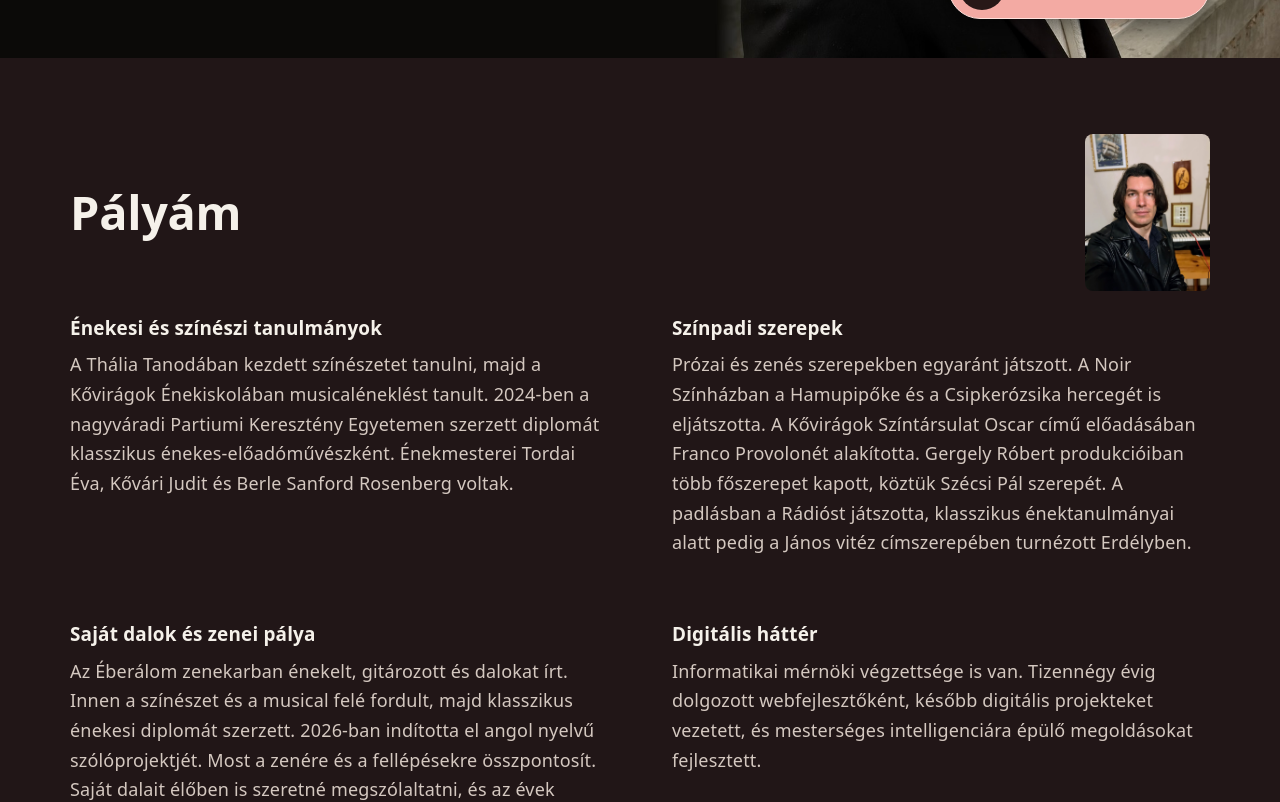
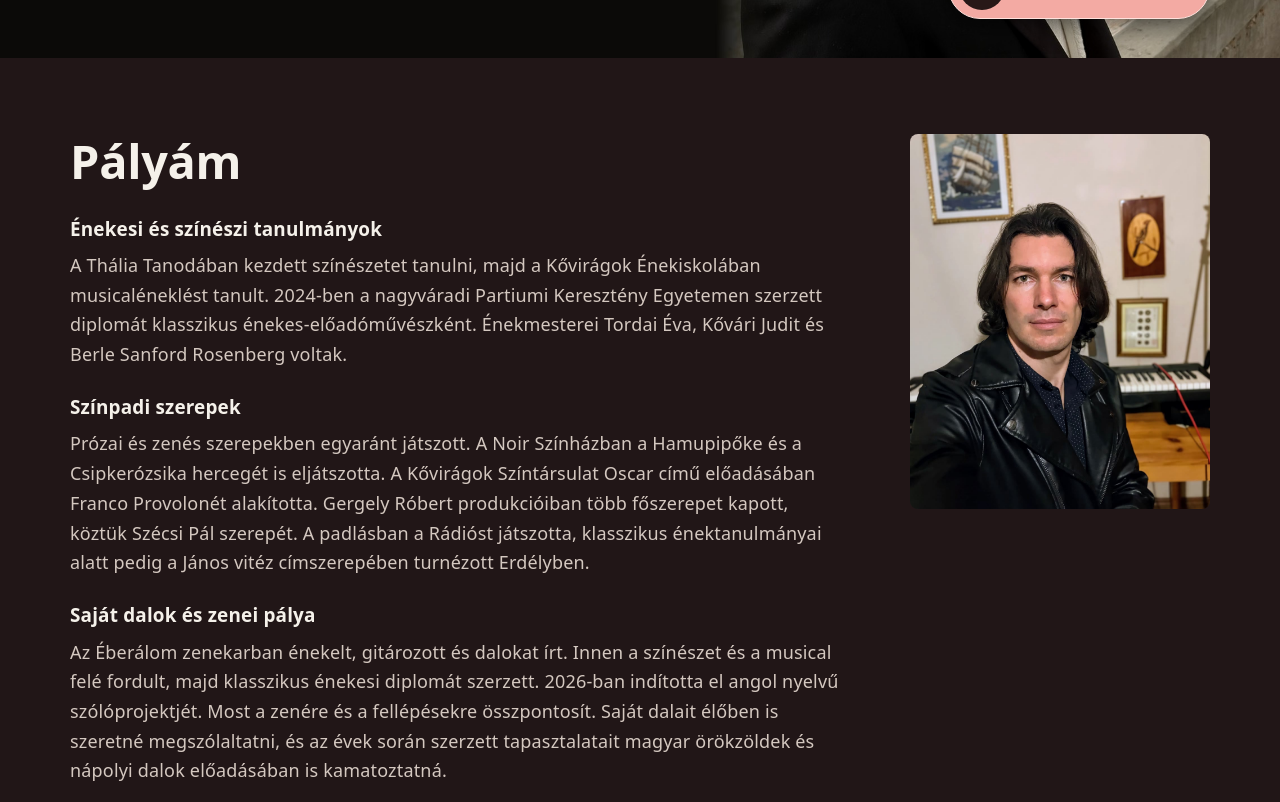
Before and after one commit to rickcircle/richard-kormendi-site, a React (Vite) app: page /bemutatkozas in a window 1280 px wide. Shown: the part 480-1282 px from the top of the page. Built offline with nearby package versions, Linux system fonts and the light colour scheme; a web font is replaced by a local one.

Commit message:
Improve featured video thumbnail and desktop biography portraits

```diff
--- a/src/components/VideoCard.jsx
+++ b/src/components/VideoCard.jsx
@@ -4,7 +4,7 @@ export default function VideoCard({ video, hu, playing, onPlay }) {
   const { id, title, credit } = video;
   const thumbnail = (
     <>
-      <img src={`https://i.ytimg.com/vi/${id}/hqdefault.jpg`} alt="" loading="lazy" />
+      <img src={`https://i.ytimg.com/vi/${id}/${video.featured ? "maxresdefault" : "hqdefault"}.jpg`} alt="" loading="lazy" />
       <span aria-hidden="true">▶</span>
     </>
   );
--- a/src/pages/ArtistBiography.jsx
+++ b/src/pages/ArtistBiography.jsx
@@ -42,7 +42,7 @@ const biography = {
 export default function ArtistBiography({ lang }) {
   return (
     <section id="palyam" className="epk-section epk-section-tinted" aria-labelledby="artist-bio-heading">
-      <div className="epk-wrap">
+      <div className="epk-wrap epk-bio-layout">
         <div className="epk-bio-heading">
           <h2 id="artist-bio-heading">{lang === "hu" ? "Pályám" : "Biography"}</h2>
           <img src={portrait} alt={lang === "hu" ? "Körmendi Richárd bőrdzsekiben" : "Richard Körmendi in a leather jacket"} width="1066" height="1500" loading="lazy" />
--- a/src/pages/Epk.css
+++ b/src/pages/Epk.css
@@ -391,6 +391,19 @@
 }
 
 .epk-video-link:disabled { cursor: default; opacity: 0.75; }
+@media (min-width: 961px) {
+  .epk-bio-layout {
+    display: grid;
+    grid-template-columns: minmax(0, 1fr) 300px;
+    column-gap: clamp(2rem, 5vw, 4rem);
+    row-gap: 1.5rem;
+    align-items: start;
+  }
+  .epk-bio-heading { display: contents; }
+  .epk-bio-heading h2 { grid-column: 1; }
+  .epk-bio-heading img { grid-column: 2; grid-row: 1 / 3; width: 100%; }
+  .epk-biography { grid-column: 1; grid-template-columns: 1fr; gap: 1.4rem; }
+}
 @media (max-width: 620px) {
   .epk-bio-heading { flex-direction: column; align-items: flex-start; }
   .epk-bio-heading img {
--- a/src/pages/Home.css
+++ b/src/pages/Home.css
@@ -4,7 +4,7 @@
 .home-about { background: #1f1113; }
 .home-about-layout {
   display: grid;
-  grid-template-columns: minmax(0, 1fr) minmax(180px, 260px);
+  grid-template-columns: minmax(0, 1fr) minmax(220px, 340px);
   gap: clamp(1.5rem, 7vw, 6rem);
   align-items: center;
   max-width: 980px;
```
